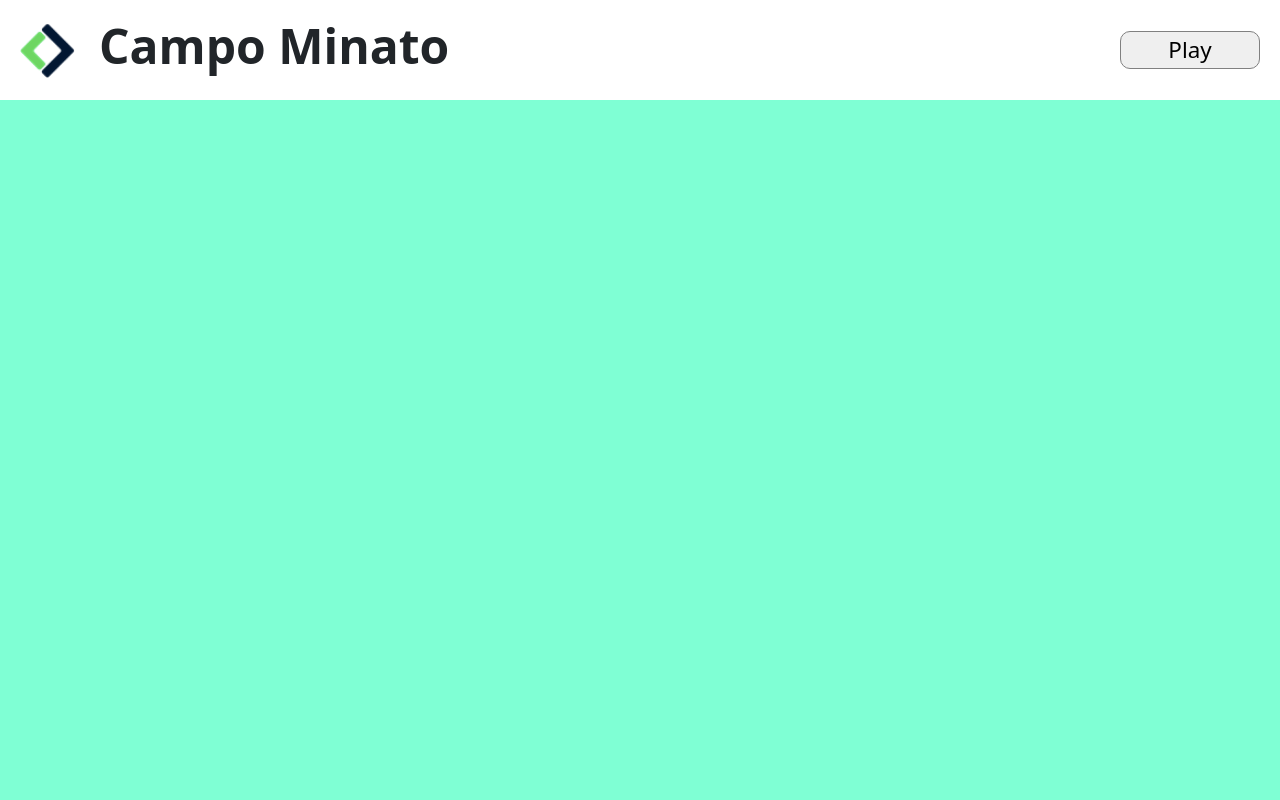
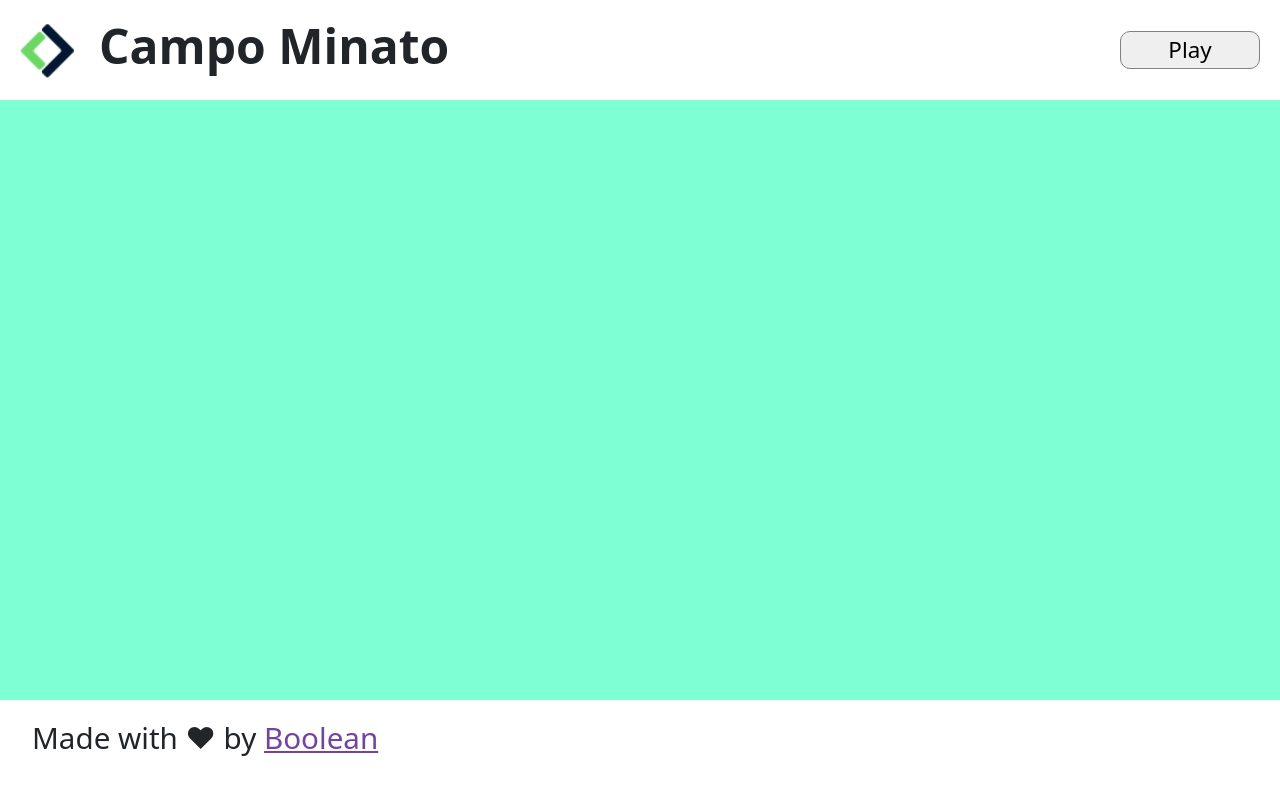
Before and after one commit to EmanuelaPau/js-campominato-dom, a plain HTML site: page index.html in a window 1280 px wide. Shown: the top 800 px of the page. Drawn offline with nearby package versions, Linux system fonts and the light colour scheme.

Commit message:
Change html elements sizes

```diff
--- a/style/style.css
+++ b/style/style.css
@@ -6,14 +6,15 @@ header {
 
 main {
     background-color: #7fffd4;
-    /* height: calc(100vw - 145px - 100px); */
+    height: calc(100vh - 200px);
     width: 100%;
     padding: 55px;
+    overflow: scroll;
 }
 
 footer {
     height: 100px;
-    padding: 1.8rem 2rem;
+    padding: 1rem 2rem;
     font-size: 1.85rem;
 }
 
@@ -43,8 +44,8 @@ img.boolean-logo {
 
 div.grid {
     margin: 0 auto;
-    width: 700px;
-    height: 700px;
+    width: 600px;
+    height: 600px;
     /* background-color: blueviolet; */
 
 }
```
